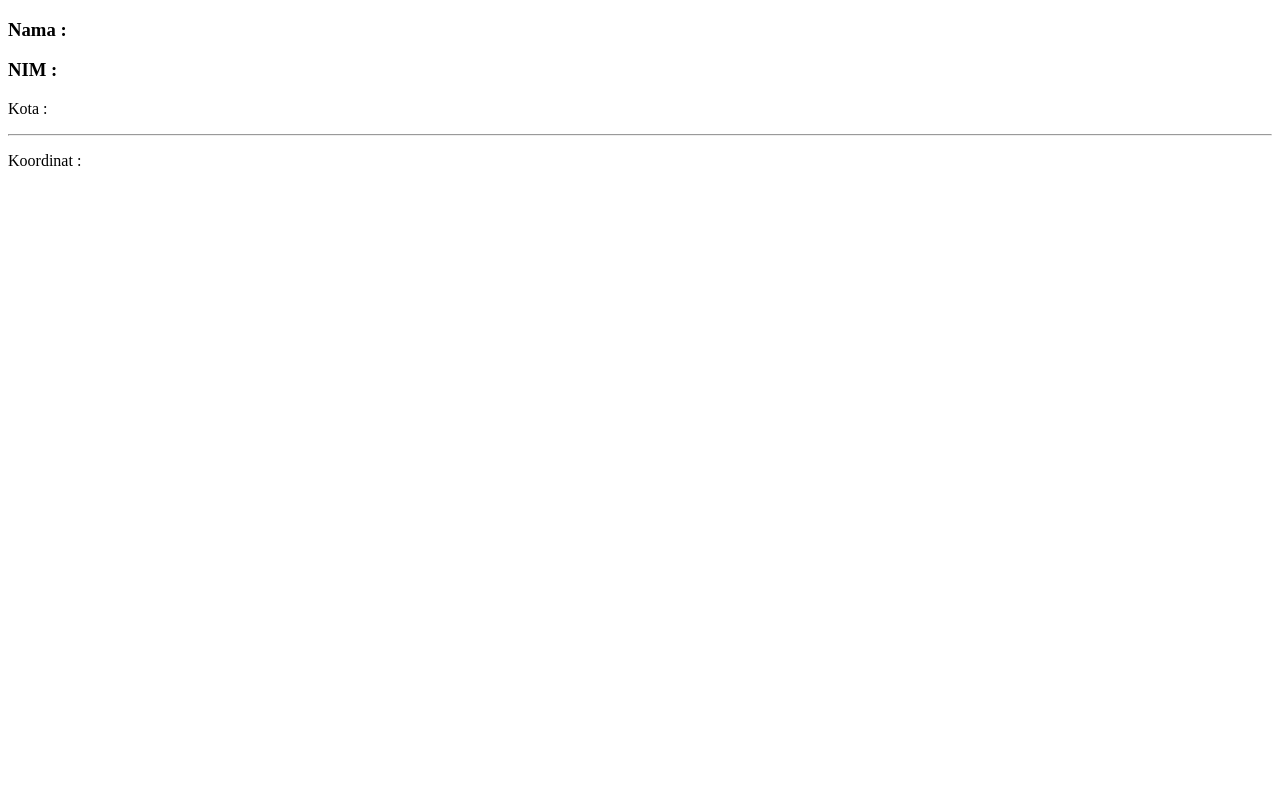
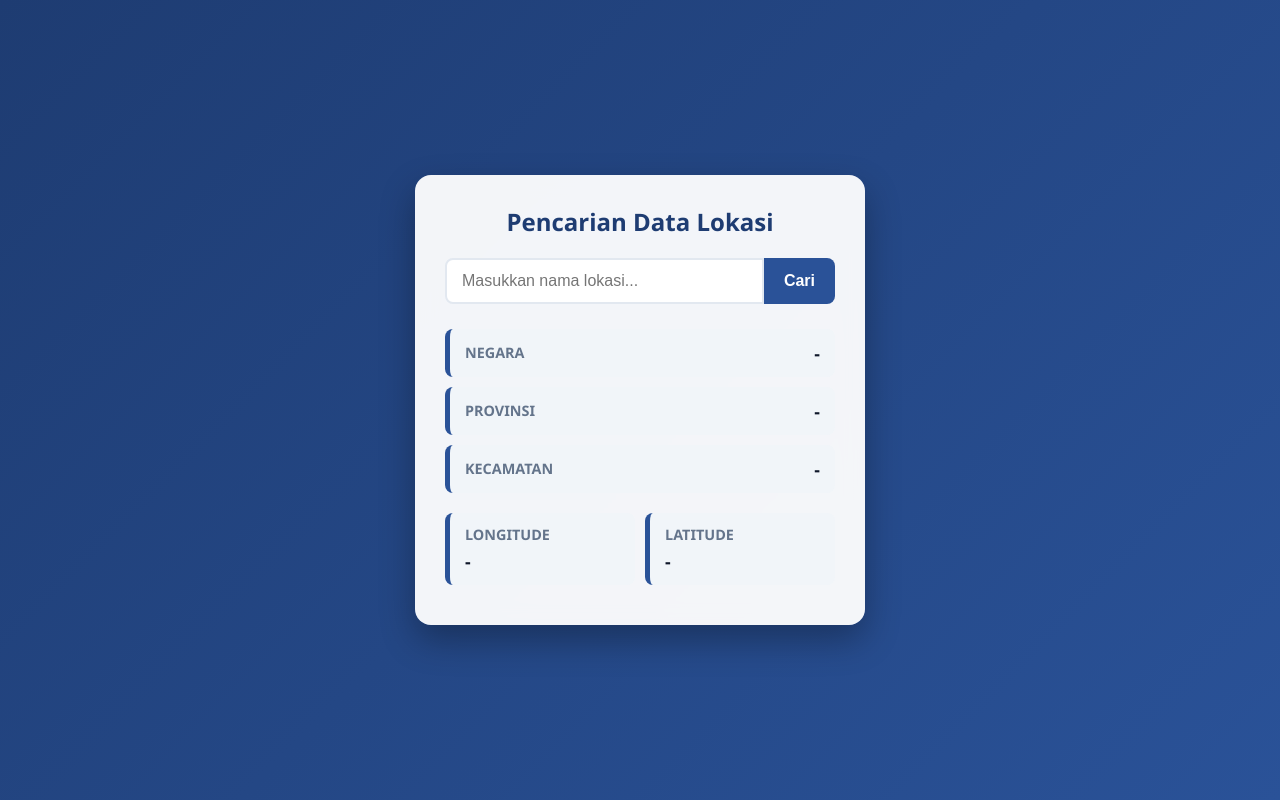
Before and after one commit to Rifalardi25/174_WeatherApi, a website: page public/index.html in a window 1280 px wide. Drawn offline with Linux system fonts and the light colour scheme; no server answers.

Commit message:
Mempercantik tampilan

```diff
--- a/public/index.html
+++ b/public/index.html
@@ -1,49 +1,146 @@
 <!DOCTYPE html>
-<html lang="en">
+<html lang="id">
 <head>
     <meta charset="UTF-8">
     <meta name="viewport" content="width=device-width, initial-scale=1.0">
-    <title>Geolocation</title>
+    <title>Pencarian Lokasi Cuaca</title>
+    <style>
+        * { box-sizing: border-box; }
+        body {
+            font-family: 'Segoe UI', Tahoma, Geneva, Verdana, sans-serif;
+            background: linear-gradient(135deg, #1e3c72 0%, #2a5298 100%);
+            min-height: 100vh;
+            display: flex;
+            justify-content: center;
+            align-items: center;
+            margin: 0;
+            color: #333;
+        }
+        .card {
+            background: rgba(255, 255, 255, 0.95);
+            padding: 30px;
+            border-radius: 16px;
+            box-shadow: 0 15px 35px rgba(0,0,0,0.3);
+            width: 100%;
+            max-width: 450px;
+            backdrop-filter: blur(10px);
+        }
+        h2 { text-align: center; color: #1e3c72; margin-top: 0; }
+        .input-group { display: flex; margin-bottom: 25px; }
+        input {
+            flex: 1;
+            padding: 12px 15px;
+            border: 2px solid #e2e8f0;
+            border-radius: 8px 0 0 8px;
+            outline: none;
+            font-size: 16px;
+            transition: border 0.3s;
+        }
+        input:focus { border-color: #2a5298; }
+        button {
+            padding: 12px 20px;
+            border: none;
+            background: #2a5298;
+            color: white;
+            cursor: pointer;
+            border-radius: 0 8px 8px 0;
+            font-weight: bold;
+            font-size: 16px;
+            transition: background 0.3s, transform 0.1s;
+        }
+        button:hover { background: #1e3c72; }
+        button:active { transform: scale(0.98); }
+        /* Ubah display: none menjadi block agar langsung tampil */
+        .result-container { display: block; }
+        .result-item {
+            background: #f1f5f9;
+            margin: 10px 0;
+            padding: 12px 15px;
+            border-radius: 8px;
+            border-left: 5px solid #2a5298;
+            display: flex;
+            justify-content: space-between;
+            align-items: center;
+        }
+        .result-item strong { color: #64748b; font-size: 0.9em; text-transform: uppercase;}
+        .result-item span { font-size: 1.1em; font-weight: bold; color: #0f172a; text-align: right;}
+        .coord-group { display: flex; gap: 10px; }
+        .coord-group .result-item { flex: 1; flex-direction: column; align-items: flex-start; }
+        .coord-group .result-item span { margin-top: 5px; }
+        .error { color: #ef4444; text-align: center; display: none; margin-bottom: 15px; font-weight: bold; }
+    </style>
 </head>
-
 <body>
 
-    <h3>Nama : </h3>
-    <h3>NIM : </h3>
+<div class="card">
+    <h2>Pencarian Data Lokasi</h2>
+    <div class="input-group">
+        <input type="text" id="lokasiInput" placeholder="Masukkan nama lokasi...">
+        <button onclick="cariLokasi()">Cari</button>
+    </div>
 
-    <p>
-        Kota :
-        <span id="lokasi"></span>
-    </p>
+    <div id="errorMsg" class="error"></div>
 
-    <hr>
+    <div class="result-container" id="resultContainer">
+        <div class="result-item">
+            <strong>Negara</strong>
+            <span id="resNegara">-</span>
+        </div>
+        <div class="result-item">
+            <strong>Provinsi</strong>
+            <span id="resProvinsi">-</span>
+        </div>
+        <div class="result-item">
+            <strong>Kecamatan</strong>
+            <span id="resKecamatan">-</span>
+        </div>
 
-    <p>
-        Koordinat :
-        <span id="negara"></span>
-    </p>
+        <div class="coord-group">
+            <div class="result-item">
+                <strong>Longitude</strong>
+                <span id="resLon">-</span>
+            </div>
+            <div class="result-item">
+                <strong>Latitude</strong>
+                <span id="resLat">-</span>
+            </div>
+        </div>
+    </div>
+</div>
 
-    <script>
+<script>
+    async function cariLokasi() {
+        const input = document.getElementById('lokasiInput').value;
+        const errorMsg = document.getElementById('errorMsg');
 
-        fetch("/api/lokasi")
-            .then(response => response.json())
-            .then(data => {
+        if (!input.trim()) return;
 
-                console.log(data);
 
-                document.getElementById("lokasi").innerHTML = data.kota;
+        errorMsg.style.display = 'none';
 
-                document.getElementById("negara").innerHTML =
-                    data.koordinat;
+        try {
+            const response = await fetch(`/api/lokasi?kota=${encodeURIComponent(input)}`);
+            const data = await response.json();
 
-            })
-            .catch(error => {
+            if (!response.ok) throw new Error(data.message || 'Terjadi kesalahan');
 
-                console.error(error);
+            document.getElementById('resNegara').innerText = data.negara || '-';
+            document.getElementById('resProvinsi').innerText = data.provinsi || '-';
+            document.getElementById('resKecamatan').innerText = data.kecamatan || '-';
+            document.getElementById('resLon').innerText = data.longitude || '-';
+            document.getElementById('resLat').innerText = data.latitude || '-';
 
-            });
+        } catch (error) {
+            errorMsg.style.display = 'block';
+            errorMsg.innerText = error.message;
 
-    </script>
-
+            document.getElementById('resNegara').innerText = '-';
+            document.getElementById('resProvinsi').innerText = '-';
+            document.getElementById('resKecamatan').innerText = '-';
+            document.getElementById('resLon').innerText = '-';
+            document.getElementById('resLat').innerText = '-';
+        }
+    }
+</script>
 </body>
 </html>
```
